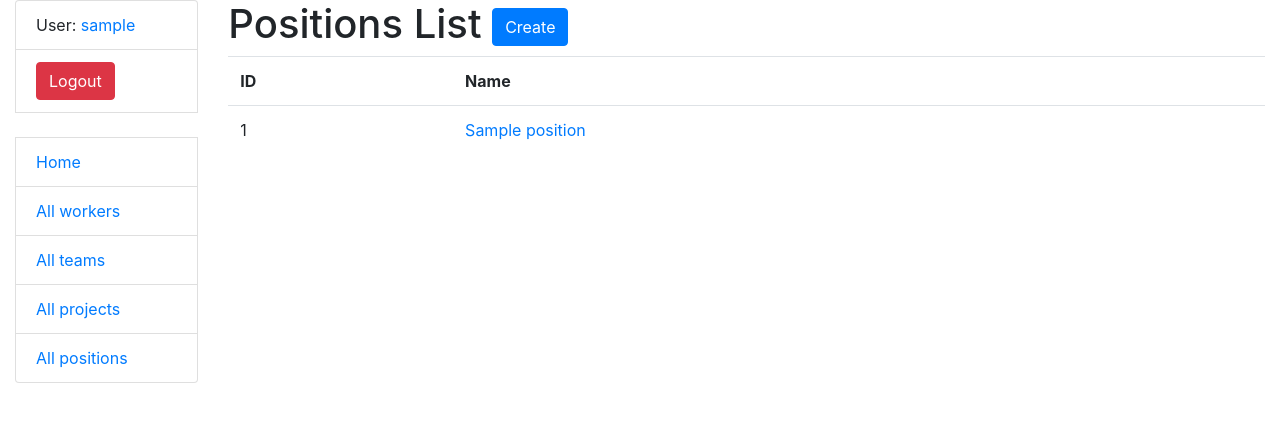
After one commit to mykytafabrykator/it-company-task-manager, a Django app: page /positions/ in a window 1280 px wide. The commit adds this page. Shown: the top 422 px of the page. Run offline with Django 5.2, Linux system fonts and the light colour scheme; a user stored in the database is signed in; tables that the repository leaves empty hold one stand-in row (values such as "Sample post").

Commit message:
Add create, update, delete, and detail view functionality for Position

```diff
--- a/task/models.py
+++ b/task/models.py
@@ -26,6 +26,9 @@ class Position(models.Model):
 
     class Meta:
         ordering = ["name"]
+
+    def get_absolute_url(self):
+        return reverse("task:position-detail", kwargs={"pk": self.pk})
 
     def __str__(self):
         return self.name
--- a/task/urls.py
+++ b/task/urls.py
@@ -7,6 +7,11 @@ from task.views import (
     WorkerUpdateView,
     WorkerDeleteView,
     WorkerDetailView,
+    PositionListView,
+    PositionDetailView,
+    PositionCreateView,
+    PositionUpdateView,
+    PositionDeleteView,
 )
 
 urlpatterns = [
@@ -32,6 +37,27 @@ urlpatterns = [
         WorkerDeleteView.as_view(),
         name="worker-delete"
     ),
+    path("positions/", PositionListView.as_view(), name="position-list"),
+    path(
+        "positions/<int:pk>/",
+        PositionDetailView.as_view(),
+        name="position-detail"
+    ),
+    path(
+        "positions/create/",
+        PositionCreateView.as_view(),
+        name="position-create"
+    ),
+    path(
+        "positions/<int:pk>/update/",
+        PositionUpdateView.as_view(),
+        name="position-update"
+    ),
+    path(
+        "positions/<int:pk>/delete/",
+        PositionDeleteView.as_view(),
+        name="position-delete"
+    ),
 ]
 
 app_name = "task"
--- a/task/views.py
+++ b/task/views.py
@@ -1,11 +1,11 @@
 from django.contrib.auth.decorators import login_required
 from django.contrib.auth.mixins import LoginRequiredMixin
-from django.shortcuts import render
+from django.shortcuts import render, get_object_or_404
 from django.urls import reverse_lazy
 from django.views import generic
 
 from task.forms import WorkerCreateForm, WorkerUpdateForm
-from task.models import Worker, Project, Team
+from task.models import Worker, Project, Team, Position
 
 
 @login_required
@@ -42,6 +42,12 @@ class WorkerUpdateView(LoginRequiredMixin, generic.UpdateView):
     model = Worker
     form_class = WorkerUpdateForm
 
+    def get_object(self, queryset=None):
+        return get_object_or_404(
+            Worker.objects.select_related("position").prefetch_related("teams"),
+            pk=self.kwargs["pk"]
+        )
+
     def form_valid(self, form):
         response = super().form_valid(form)
         form.instance.teams.set(form.cleaned_data["teams"])
@@ -52,6 +58,12 @@ class WorkerDeleteView(LoginRequiredMixin, generic.DeleteView):
     model = Worker
     success_url = reverse_lazy("task:worker-list")
 
+    def get_object(self, queryset=None):
+        return get_object_or_404(
+            Worker.objects.select_related("position").prefetch_related("teams"),
+            pk=self.kwargs["pk"]
+        )
+
 
 class WorkerCreateView(LoginRequiredMixin, generic.CreateView):
     model = Worker
@@ -61,3 +73,27 @@ class WorkerCreateView(LoginRequiredMixin, generic.CreateView):
         response = super().form_valid(form)
         form.instance.teams.set(form.cleaned_data["teams"])
         return response
+
+
+class PositionListView(LoginRequiredMixin, generic.ListView):
+    model = Position
+    paginate_by = 5
+
+
+class PositionDetailView(LoginRequiredMixin, generic.DetailView):
+    model = Position
+
+
+class PositionCreateView(LoginRequiredMixin, generic.CreateView):
+    model = Position
+    fields = "__all__"
+
+
+class PositionUpdateView(LoginRequiredMixin, generic.UpdateView):
+    model = Position
+    fields = "__all__"
+
+
+class PositionDeleteView(LoginRequiredMixin, generic.DeleteView):
+    model = Position
+    success_url = reverse_lazy("task:position-list")
--- a/templates/includes/sidebar.html
+++ b/templates/includes/sidebar.html
@@ -17,4 +17,5 @@
   <li class="list-group-item"><a href="{% url 'task:worker-list' %}">All workers</a></li>
   <li class="list-group-item"><a href="#">All teams</a></li>
   <li class="list-group-item"><a href="#">All projects</a></li>
+  <li class="list-group-item"><a href="{% url 'task:position-list' %}">All positions</a></li>
 </ul>
--- /dev/null
+++ b/templates/task/position_list.html
@@ -0,0 +1,22 @@
+{% extends "base.html" %}
+
+{% block content %}
+    <h1>Positions List <a href="{% url 'task:position-create' %}" class="btn btn-primary">Create</a></h1>
+    {% if position_list %}
+    <table class="table">
+      <tr>
+        <th>ID</th>
+        <th>Name</th>
+      </tr>
+    {% for position in position_list %}
+      <tr>
+        <td>{{ position.id }}</td>
+        <td><a href="{% url 'task:position-detail' pk=position.id %}">{{ position.name }}</a></td>
+      </tr>
+    {% endfor %}
+
+    </table>
+    {% else %}
+      <p>There are no positions in the service.</p>
+    {% endif %}
+{% endblock %}
```
Also changed, not shown: templates/task/position_confirm_delete.html (added, +11 -0 lines), templates/task/position_detail.html (added, +19 -0 lines), templates/task/position_form.html (added, +12 -0 lines).
